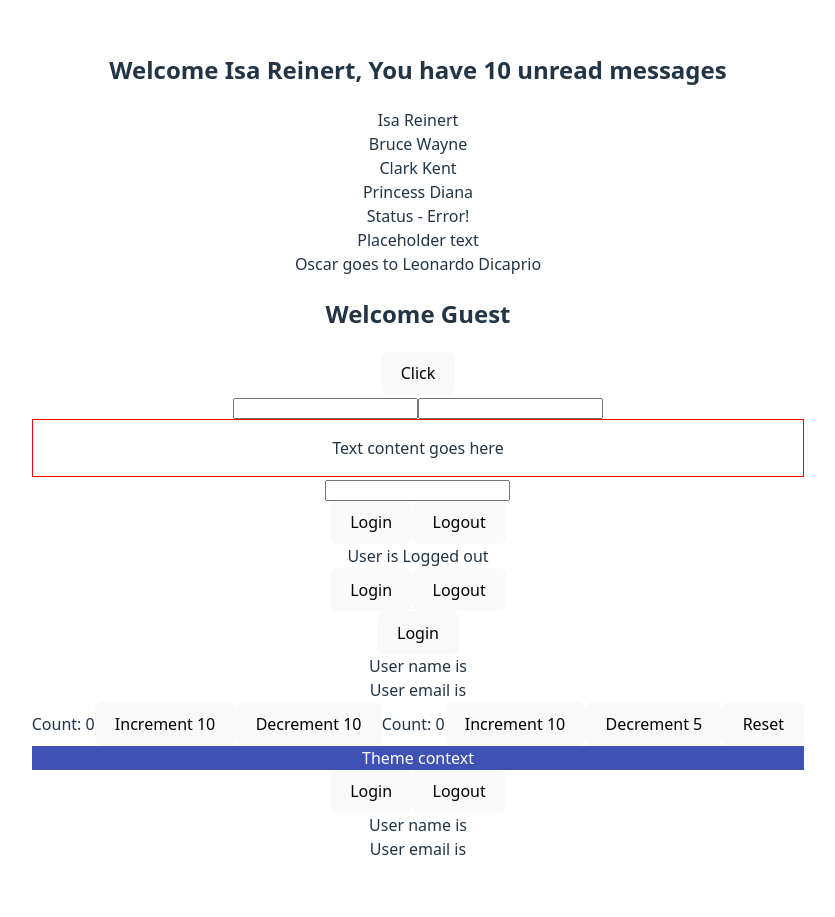
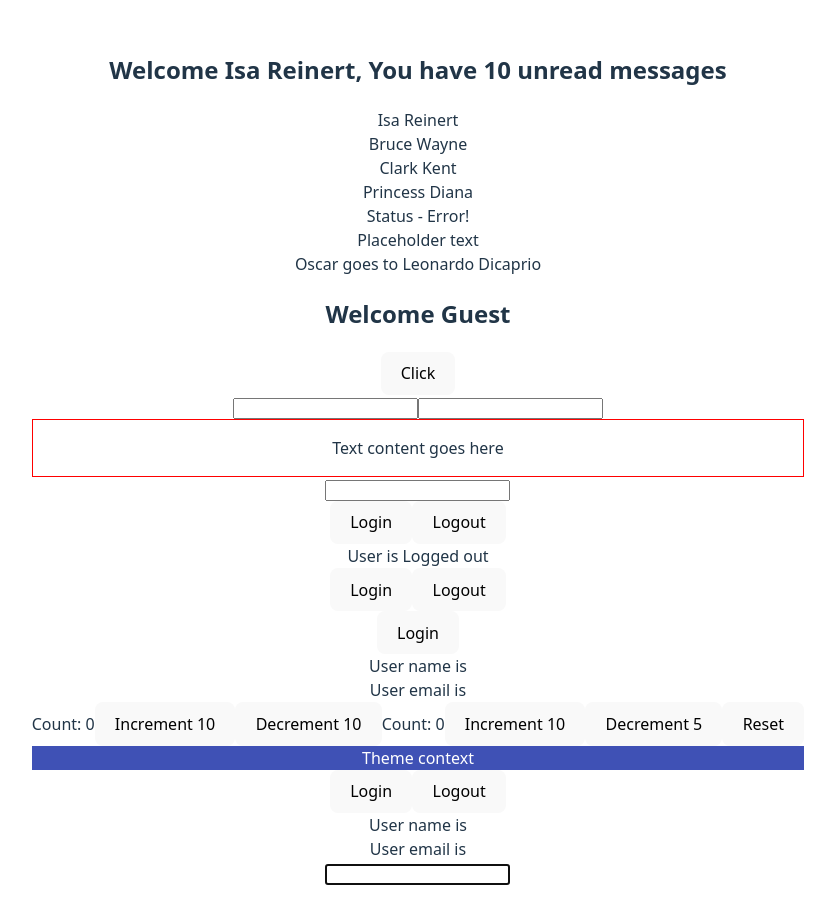
Before and after one commit to reinertisa/react-typescript-crash-course, a React (Vite) app: page / in a window 1280 px wide. Shown: the whole page, without its empty margins (222-1057 px from the left). Before the commit the page ends 893 px from the top, so only its background shows below. Built offline with nearby package versions, Linux system fonts and the light colour scheme.

Commit message:
feat(website): useRef with DOM

```diff
--- a/src/App.tsx
+++ b/src/App.tsx
@@ -18,6 +18,7 @@ import Box from "./components/context/Box.tsx";
 import ThemeContextProvider from "./components/context/ThemeContext.tsx";
 import UserContextProvider from "./components/context/UserContext.tsx";
 import User3 from "./components/context/User3.tsx";
+import DomRef from "./components/useref/DomRef.tsx";
 
 
 function App() {
@@ -67,6 +68,7 @@ function App() {
           <UserContextProvider>
               <User3 />
           </UserContextProvider>
+          <DomRef />
       </div>
   )
 }
--- a/src/components/useref/DomRef.tsx
+++ b/src/components/useref/DomRef.tsx
@@ -13,5 +13,4 @@ export default function DomRef() {
             <input ref={inputRef} type="text" />
         </div>
     )
-
 }
```
